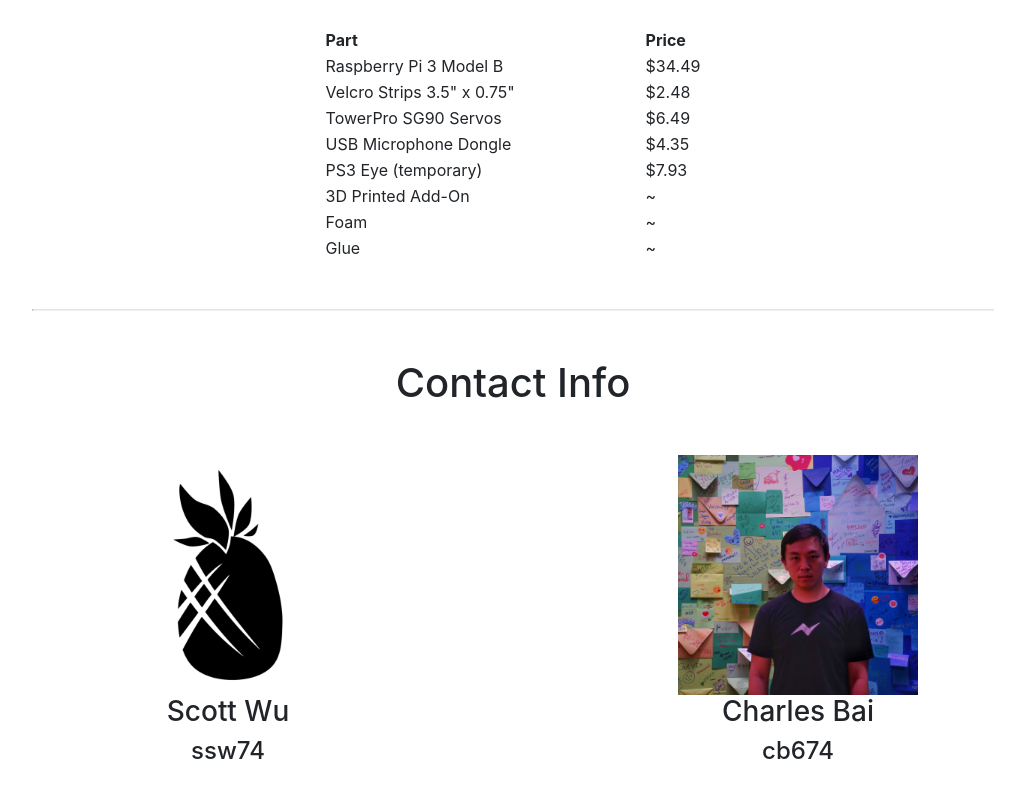
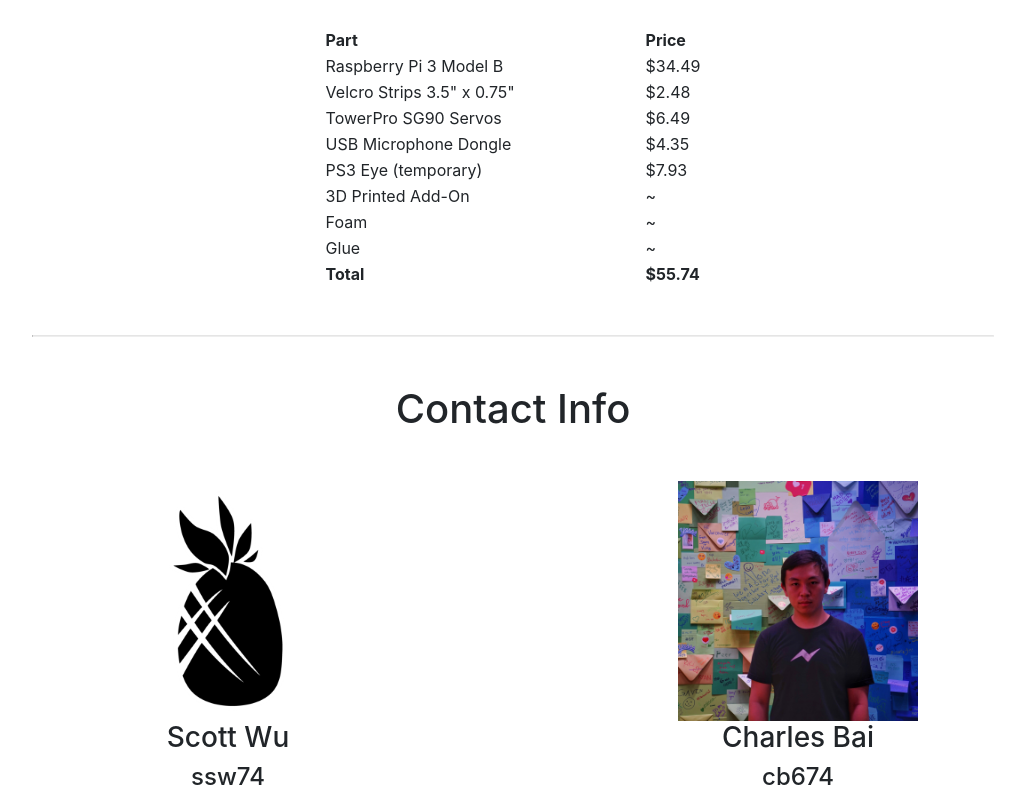
Before and after one commit to ScottSWu/ece5725-project, a plain HTML site: page website/index.html in a window 1280 px wide. Shown: the part 5451-6251 px from the top of the page, without its empty margins (127-1152 px from the left). Before the commit the page ends 6225 px from the top, so only its background shows below. Drawn offline with Linux system fonts and the light colour scheme.

Commit message:
add budget total

```diff
--- a/website/index.html
+++ b/website/index.html
@@ -355,6 +355,7 @@
         <tr><td>3D Printed Add-On</td><td>~</td></tr>
         <tr><td>Foam</td><td>~</td></tr>
         <tr><td>Glue</td><td>~</td></tr>
+        <tr><th>Total</th><th>$55.74</th></tr>
       </table>
     </div>
     <hr />
```
